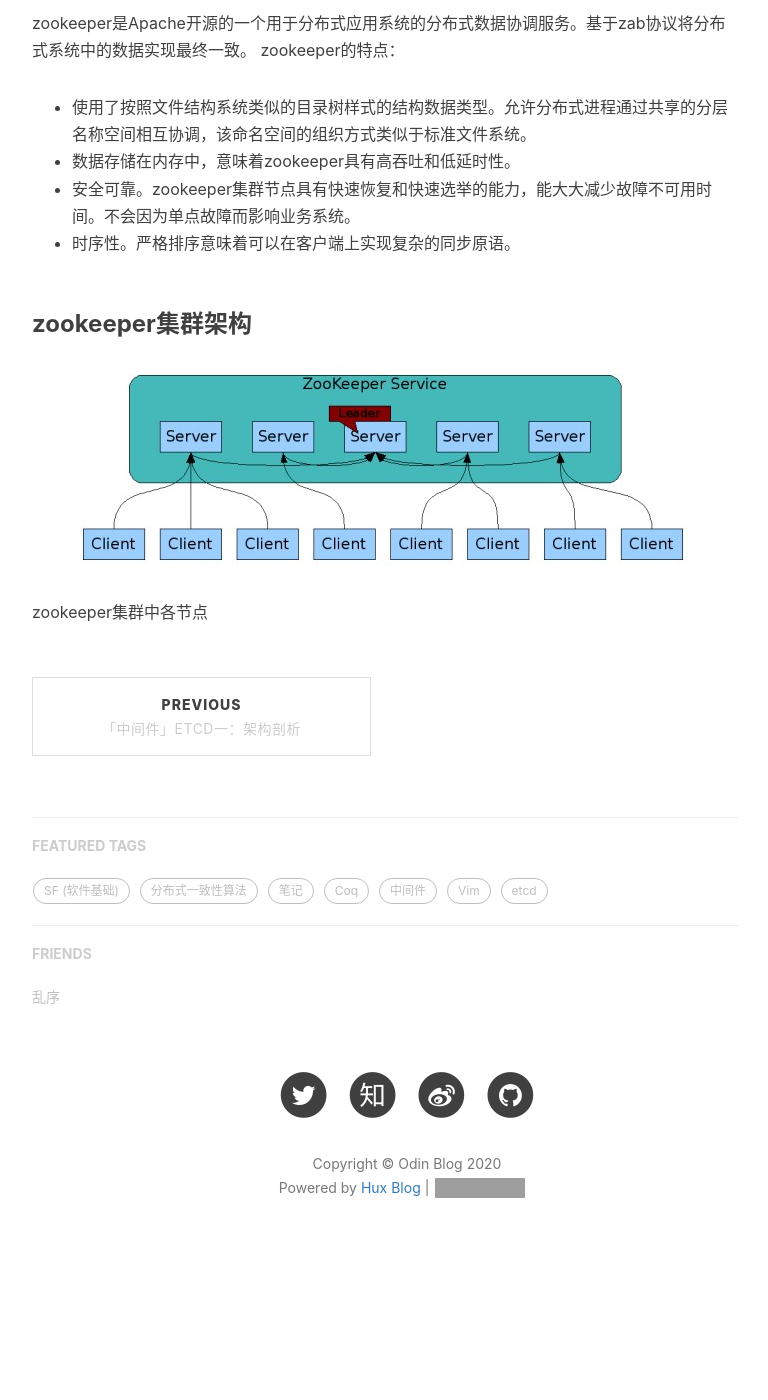
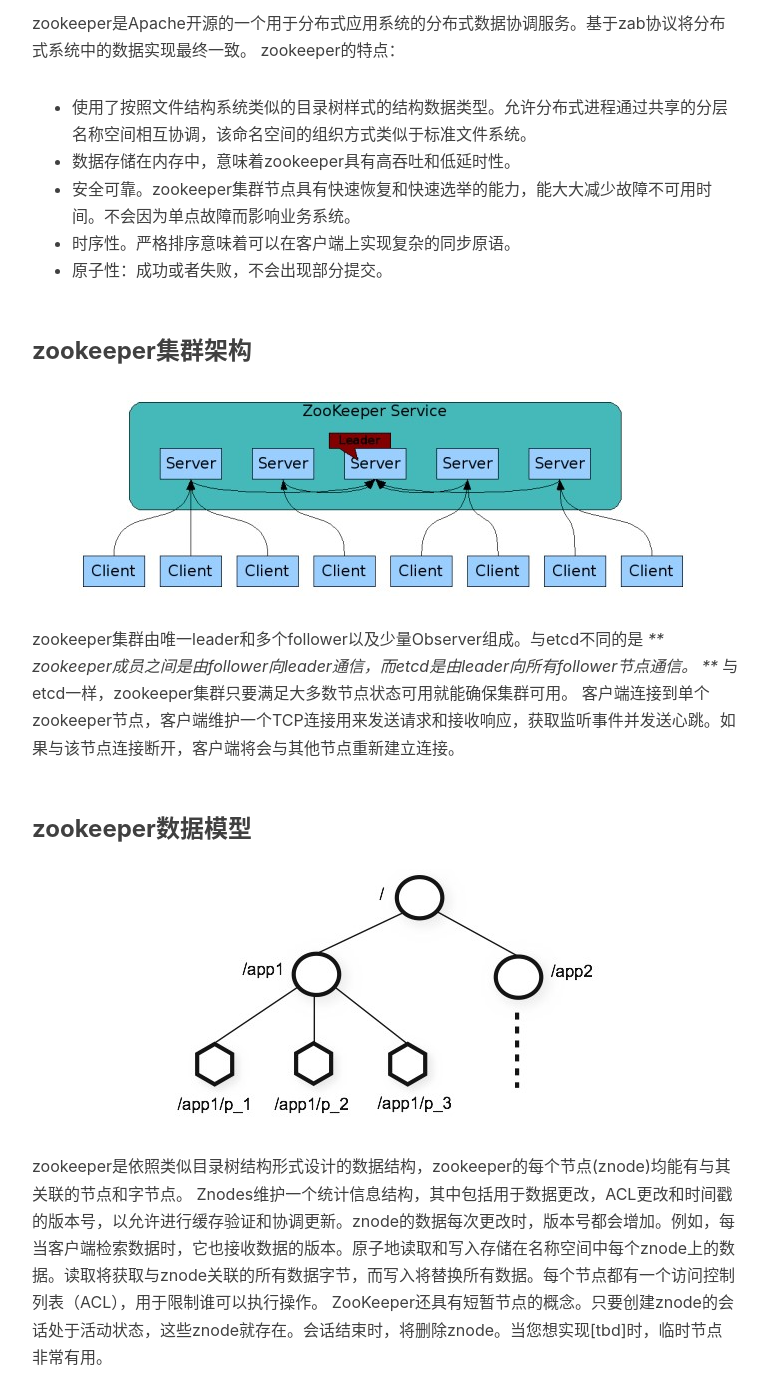
Before and after one commit to odinfor/odinfor.github.io, a Jekyll site: the page built from _posts/read_中间件/2020-03-17-zookeeper-1.md, in a window 1280 px wide and 1400 px high, scrolled down 487 px. Shown: the whole window, without its empty margins (233-1001 px from the left). Built offline with Jekyll 4.4.1, drawn with Linux system fonts in a browser that asks for light colours; nearby versions of some CDN libraries; comment, search, counter and statistics services are not loaded; before the commit the page ends 1779 px from its top, so only the background shows below that; grey boxes are pictures that could not be loaded.

Commit message:
add zookeeper

```diff
--- a/_posts/read_中间件/2020-03-17-zookeeper-1.md
+++ b/_posts/read_中间件/2020-03-17-zookeeper-1.md
@@ -15,8 +15,18 @@
 * 数据存储在内存中，意味着zookeeper具有高吞吐和低延时性。
 * 安全可靠。zookeeper集群节点具有快速恢复和快速选举的能力，能大大减少故障不可用时间。不会因为单点故障而影响业务系统。
 * 时序性。严格排序意味着可以在客户端上实现复杂的同步原语。
+* 原子性：成功或者失败，不会出现部分提交。
 
 ### zookeeper集群架构
 ![]({{site.baseurl}}/img/in-post/post-middleware/zookeeper_service.jpg)
 
-zookeeper集群中各节点
+zookeeper集群由唯一leader和多个follower以及少量Observer组成。与etcd不同的是 *** zookeeper成员之间是由follower向leader通信，而etcd是由leader向所有follower节点通信。 ***
+与etcd一样，zookeeper集群只要满足大多数节点状态可用就能确保集群可用。
+客户端连接到单个zookeeper节点，客户端维护一个TCP连接用来发送请求和接收响应，获取监听事件并发送心跳。如果与该节点连接断开，客户端将会与其他节点重新建立连接。
+
+### zookeeper数据模型
+![]({{site.baseurl}}/img/in-post/post-middleware/zookeeper_data_model.jpg)
+
+zookeeper是依照类似目录树结构形式设计的数据结构，zookeeper的每个节点(znode)均能有与其关联的节点和字节点。
+Znodes维护一个统计信息结构，其中包括用于数据更改，ACL更改和时间戳的版本号，以允许进行缓存验证和协调更新。znode的数据每次更改时，版本号都会增加。例如，每当客户端检索数据时，它也接收数据的版本。原子地读取和写入存储在名称空间中每个znode上的数据。读取将获取与znode关联的所有数据字节，而写入将替换所有数据。每个节点都有一个访问控制列表（ACL），用于限制谁可以执行操作。
+ZooKeeper还具有短暂节点的概念。只要创建znode的会话处于活动状态，这些znode就存在。会话结束时，将删除znode。当您想实现[tbd]时，临时节点非常有用。
```
